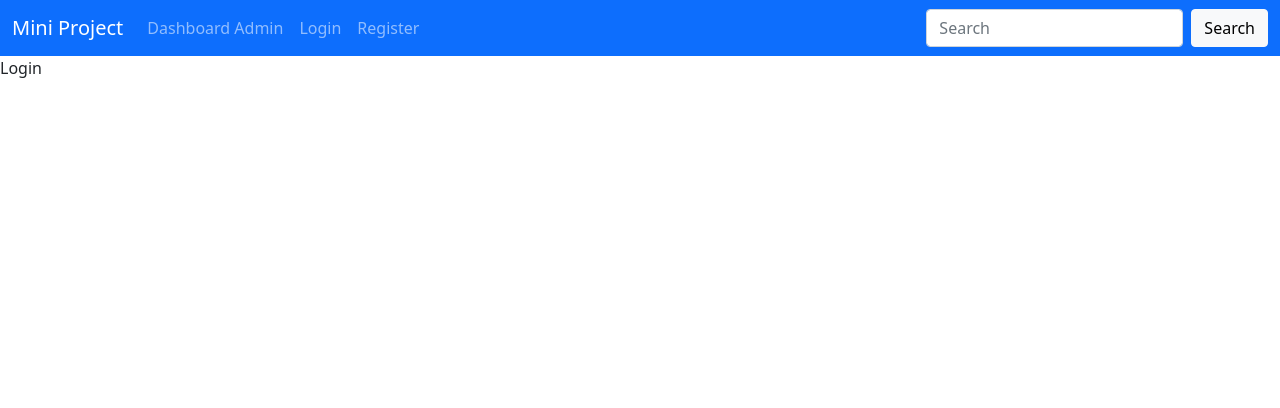
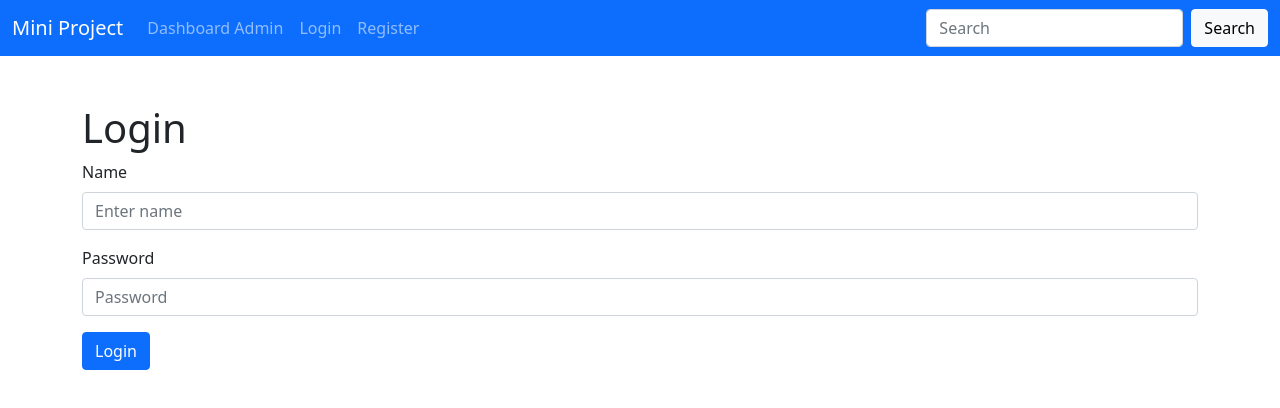
Before and after one commit to abidzarmakkasau/minpro3, a React (Create React App) app: page /login in a window 1280 px wide. Shown: the top 408 px of the page. Built offline with nearby package versions, Linux system fonts and the light colour scheme.

Commit message:
login and auth

```diff
--- a/package.json
+++ b/package.json
@@ -8,6 +8,7 @@
     "@testing-library/user-event": "^13.5.0",
     "axios": "^0.27.2",
     "bootstrap": "^5.1.3",
+    "js-cookie": "^3.0.1",
     "node-sass": "^7.0.1",
     "react": "^18.1.0",
     "react-bootstrap": "^2.4.0",
--- a/src/App.js
+++ b/src/App.js
@@ -1,17 +1,19 @@
 import "./assets/styles/index.scss";
 import "bootstrap/dist/css/bootstrap.min.css";
+import { Container } from 'react-bootstrap';
 import { Routes, Route } from "react-router-dom";
 import Header from "./components/header/header";
 import Home from './pages/home/home'
 import DetailProduct from './pages/detail-product/detail-product'
 import DashboardAdmin from './pages/dashboard-admin/dashboard-admin';
-import Login from './pages/login/login'
-import Register from './pages/register/register'
+import Login from './pages/login/login';
+import Register from './pages/register/register';
 
 function App() {
     return (
         <div>
             <Header />
+            <Container className="mt-5">
                 <Routes>
                     <Route path="/" element={<Home />} />
                     <Route path="/detail-product/:id" element={<DetailProduct />} />
@@ -19,6 +21,7 @@ function App() {
                     <Route path="/login" element={<Login />} />
                     <Route path="/register" element={<Register />} />
                 </Routes>
+            </Container>
         </div>
     );
 }
--- a/src/pages/detail-product/detail-product.js
+++ b/src/pages/detail-product/detail-product.js
@@ -1,5 +1,5 @@
 import React, { useEffect, useState } from "react";
-import { Container, Row, Col } from "react-bootstrap";
+import { Row, Col } from "react-bootstrap";
 import { useParams } from "react-router-dom";
 import { getProductById } from "../../services/api";
 import ReactLoading from "react-loading";
@@ -31,7 +31,6 @@ const DetailProduct = () => {
                     className="m-auto mt-5"
                 />
             ) : (
-                <Container className="mt-5">
                 <Row>
                     <Col md="2">
                         <FigureComponent dataProduct={dataProduct} />
@@ -41,7 +40,6 @@ const DetailProduct = () => {
                         <p>Quantity : {dataProduct.quantity}</p>
                     </Col>
                 </Row>
-                </Container>
             )}
         </div>
     );
--- a/src/pages/home/home.js
+++ b/src/pages/home/home.js
@@ -1,5 +1,4 @@
 import React, { useEffect, useState } from "react";
-import { Container } from "react-bootstrap";
 import { getAllProducts } from "../../services/api";
 import CardComponent from "../../components/card/card-component";
 import { Link } from "react-router-dom";
@@ -25,10 +24,14 @@ const Home = () => {
 
     return (
         <div>
+            <h1>Welcome to my Mini Project</h1>
             {isLoading ? (
-                <ReactLoading type="spinningBubbles" color="#0D6EFD" className="m-auto mt-5"/>
+                <ReactLoading
+                    type="spinningBubbles"
+                    color="#0D6EFD"
+                    className="m-auto mt-5"
+                />
             ) : (
-                <Container className="mt-5">
                 <div className="d-flex flex-wrap">
                     {dataProducts.map((product) => (
                         <Link
@@ -43,7 +46,6 @@ const Home = () => {
                         </Link>
                     ))}
                 </div>
-                </Container>
             )}
         </div>
     );
--- a/src/pages/login/login.js
+++ b/src/pages/login/login.js
@@ -1,7 +1,54 @@
-import React from "react";
+import React, { useState } from "react";
+import { Form, Button } from "react-bootstrap";
+import { login } from "../../services/api";
+import Cookies from "js-cookie";
+import { useNavigate } from "react-router-dom";
 
 const Login = () => {
-    return <div>Login</div>;
+    const [name, setName] = useState("");
+    const [password, setPassword] = useState("");
+
+    const navigate = useNavigate();
+
+    const submitLogin = async (e) => {
+        e.preventDefault();
+        await login(name, password)
+            .then((response) => {
+                Cookies.set("token", response.data.access_token);
+                navigate("/dashboard-admin");
+            })
+            .catch((error) => console.log(error));
+    };
+
+    return (
+        <div>
+            <h1>Login</h1>
+            <Form onSubmit={submitLogin}>
+                <Form.Group className="mb-3" controlId="formBasicText">
+                    <Form.Label>Name</Form.Label>
+                    <Form.Control
+                        type="text"
+                        placeholder="Enter name"
+                        value={name}
+                        onChange={(e) => setName(e.target.value)}
+                    />
+                </Form.Group>
+
+                <Form.Group className="mb-3" controlId="formBasicPassword">
+                    <Form.Label>Password</Form.Label>
+                    <Form.Control
+                        type="password"
+                        placeholder="Password"
+                        value={password}
+                        onChange={(e) => setPassword(e.target.value)}
+                    />
+                </Form.Group>
+                <Button variant="primary" type="submit">
+                    Login
+                </Button>
+            </Form>
+        </div>
+    );
 };
 
 export default Login;
--- a/src/services/api.js
+++ b/src/services/api.js
@@ -9,3 +9,12 @@ export const getAllProducts = () => {
 export const getProductById = (id) => {
     return axios.get(`${BASE_URL}/products/${id}`);
 };
+
+export const login = (name, password) => {
+    const bodyJSON = {
+        name: name,
+        password: password,
+    };
+
+    return axios.post(`${BASE_URL}/auth/login`, bodyJSON);
+};
```
Also changed, not shown: 1 other file (tests, documents, lock files or other folders). Lines whose indentation alone changed are shown as unchanged.
